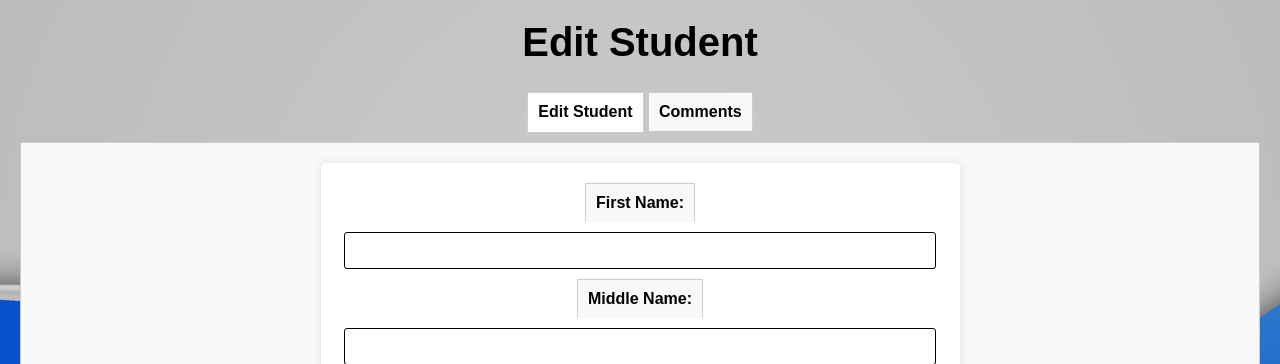
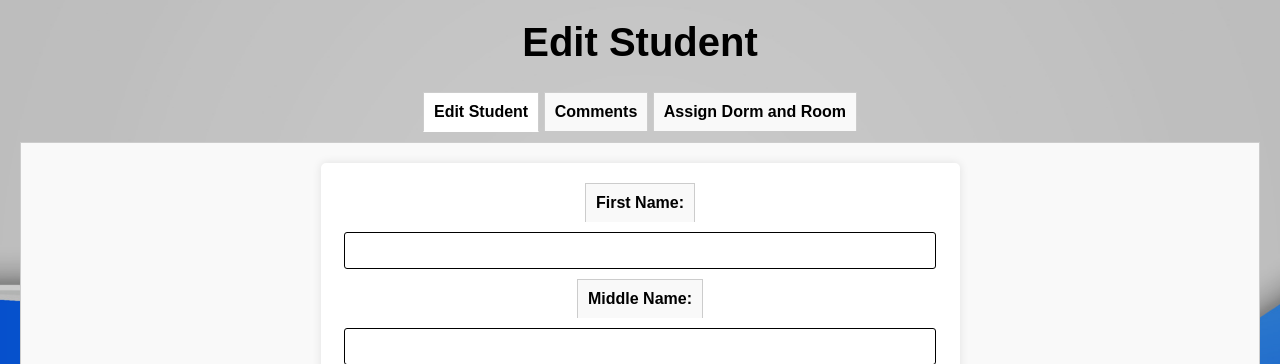
Before and after one commit to taholmes160/school4, a Flask app: template app/templates/students/edit_student.html in a window 1280 px wide. Shown: the part 120-484 px from the top of the page. Run offline with Flask 3, Linux system fonts and the light colour scheme; the template is opened without the code that fills it, so the values that code supplies are empty.

Commit message:
Assign dorm and room to student in edit_student.html
This commit adds functionality to assign a dorm and room to a student in the edit_student.html template. It includes a new tab in the form for assigning dorm and room, and two forms for selecting the dorm and room. The JavaScript code makes an AJAX request to fetch the available rooms based on the selected dorm.

```diff
--- a/app/templates/students/edit_student.html
+++ b/app/templates/students/edit_student.html
@@ -16,6 +16,9 @@
 
             <input type="radio" id="comments-tab" name="tab-group">
             <label for="comments-tab">Comments</label>
+
+            <input type="radio" id="dorm-tab" name="tab-group">
+            <label for="dorm-tab">Assign Dorm and Room</label>
 
             <!-- Tab content for editing student details -->
             <div class="tab-content" id="edit">
@@ -157,8 +160,63 @@
                     {% endfor %}
                 </div>
             </div>
+            <div class="tab-content" id="dorm">
+                <h2>Assign Dorm and Room</h2>
+                <form method="POST" action="{{ url_for('students.assign_dorm', student_id=student.student_id) }}">
+                    <input type="hidden" name="csrf_token" value="{{ csrf_token() }}"/>
 
+                    <label for="dorm_id">Dorm:</label>
+                    <select id="dorm_id" name="dorm_id">
+                        {% for dorm in dorms %}
+                        <option value="{{ dorm.id }}" {% if student.dorm_id == dorm.id %}selected{% endif %}>{{ dorm.dorm_name }}</option>
+                        {% endfor %}
+                    </select>
+
+                    <input type="submit" value="Assign Dorm">
+                </form>
+
+                <form method="POST" action="{{ url_for('students.assign_room', student_id=student.student_id) }}">
+                    <input type="hidden" name="csrf_token" value="{{ csrf_token() }}"/>
+
+                    <label for="room_id">Room:</label>
+                    <select id="room_id" name="room_id">
+                        {% for room in rooms %}
+                        <option value="{{ room.id }}" {% if student.room_id == room.id %}selected{% endif %}>{{ room.room_name }}</option>
+                        {% endfor %}
+                    </select>
+
+                    <input type="submit" value="Assign Room">
+                </form>
+            </div>
+        </div>
+    </div>
+{% endblock %}
             {% block scripts %}
-
-            {% endblock %}
-        {% endblock %}
+            <script src="https://ajax.googleapis.com/ajax/libs/jquery/3.5.1/jquery.min.js"></script>
+            <script>
+            $(document).ready(function() {
+                $('#dorm_id').change(function() {
+                    var dorm_id = $(this).val();
+                    if (dorm_id) {
+                        $.ajax({
+                            url: "{{ url_for('students.get_rooms', dorm_id='') }}" + dorm_id,
+                            method: 'GET',
+                            success: function(data) {
+                                $('#room_id').empty();
+                                $.each(data, function(key, value) {
+                                    $('#room_id').append($('<option>', {
+                                        value: value.id,
+                                        text: value.name
+                                    }));
+                                });
+                            }
+                        });
+                    } else {
+                        $('#room_id').empty();
+                    }
+                });
+            });
+            </script>
+        </div>
+    </div>
+{% endblock %}
```
Also changed, not shown: app/models.py (+7 -0 lines), app/students.py (+35 -2 lines).
